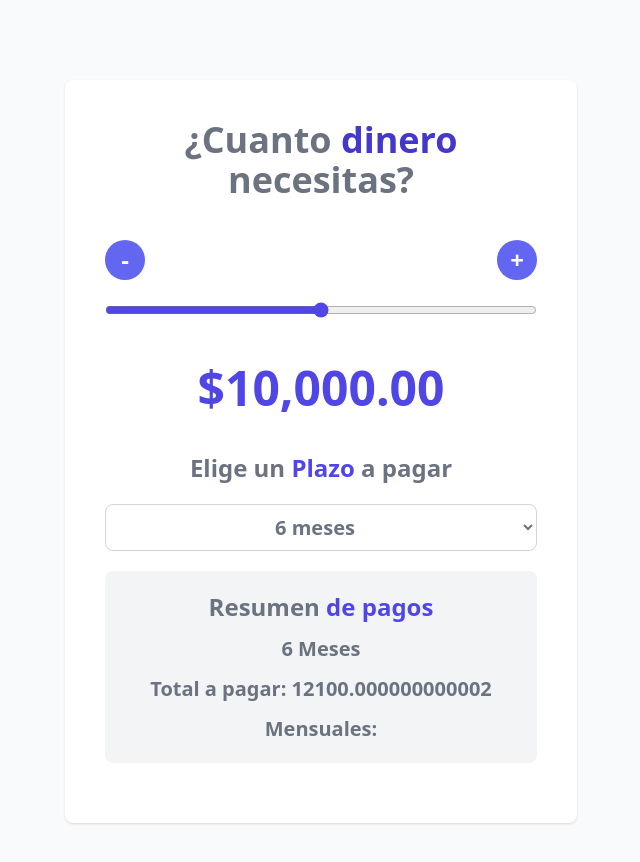
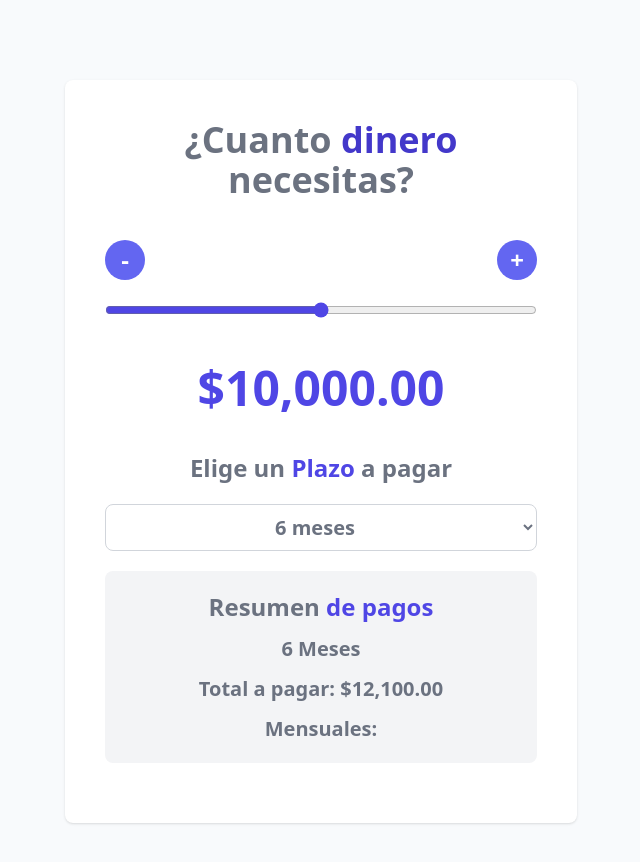
Before and after one commit to thejuanco/cotizador-prestamos-vue, a Vue app: page / in a window 1280 px wide. Shown: the top 862 px of the page, without its empty margins (319-959 px from the left). Built offline with nearby package versions, Linux system fonts and the light colour scheme.

Commit message:
Formateando la cantidad como el dinero

```diff
--- a/src/App.vue
+++ b/src/App.vue
@@ -21,7 +21,7 @@
   //   },
   // }
 
-  const formatearDinero = computed(() => {
+  const formatearDinero = (valor) => {
     const formatter = new Intl.NumberFormat('en-US', {
       style: 'currency',
       currency: 'USD',
@@ -29,8 +29,8 @@
       maximumFractionDigits: 2
     })
 
-    return formatter.format(cantidad.value) //Retorna la cantidad
-  })
+    return formatter.format(valor) //Retorna la cantidad
+  }
 
   const handleChangeDecremento = () => {
     const valor = cantidad.value - STEP;
@@ -77,7 +77,7 @@
         v-model.number="cantidad"
       />
 
-      <p class="text-center my-10 text-5xl font-extrabold text-indigo-600">{{formatearDinero}}</p>
+      <p class="text-center my-10 text-5xl font-extrabold text-indigo-600">{{formatearDinero(cantidad)}}</p>
       <!-- <p v-text="`$ ${cantidad}`"></p> -->
 
       <h2 class="text-2xl font-extrabold text-gray-500 text-center">
@@ -99,7 +99,7 @@
         </h2>
 
         <p class="text-xl text-gray-500 text-center font-bold">{{meses}} Meses</p>
-        <p class="text-xl text-gray-500 text-center font-bold">Total a pagar: {{total}}</p>
+        <p class="text-xl text-gray-500 text-center font-bold">Total a pagar: {{formatearDinero(total)}}</p>
         <p class="text-xl text-gray-500 text-center font-bold">Mensuales:</p>
       </div>
     </div>
```
